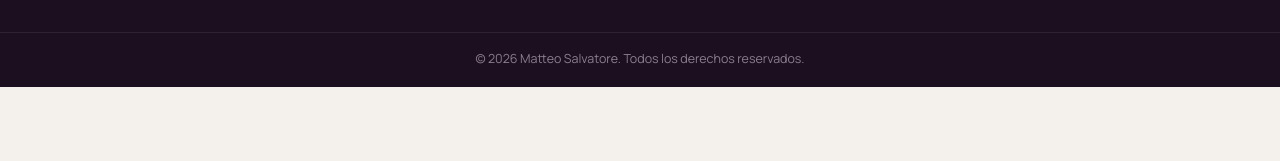
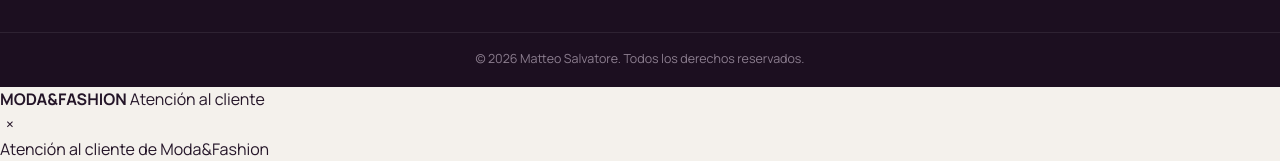
Before and after one commit to alex251408/tienda-ropa, a plain HTML site: page producto.html in a window 1280 px wide. Shown: the part 1439-1600 px from the top of the page. Before the commit the page ends 1526 px from the top, so only its background shows below. Drawn offline with Linux system fonts and the light colour scheme.

Commit message:
Actualización de Moda&Fashion

```diff
--- a/producto.html
+++ b/producto.html
@@ -598,6 +598,7 @@
   </footer>
 
   <script src="js/main.js"></script>
+  <script src="js/chat-widget.js"></script>
 
   <script>
     (function () {
```
Also changed, not shown: productos.html (+1 -0 lines).
